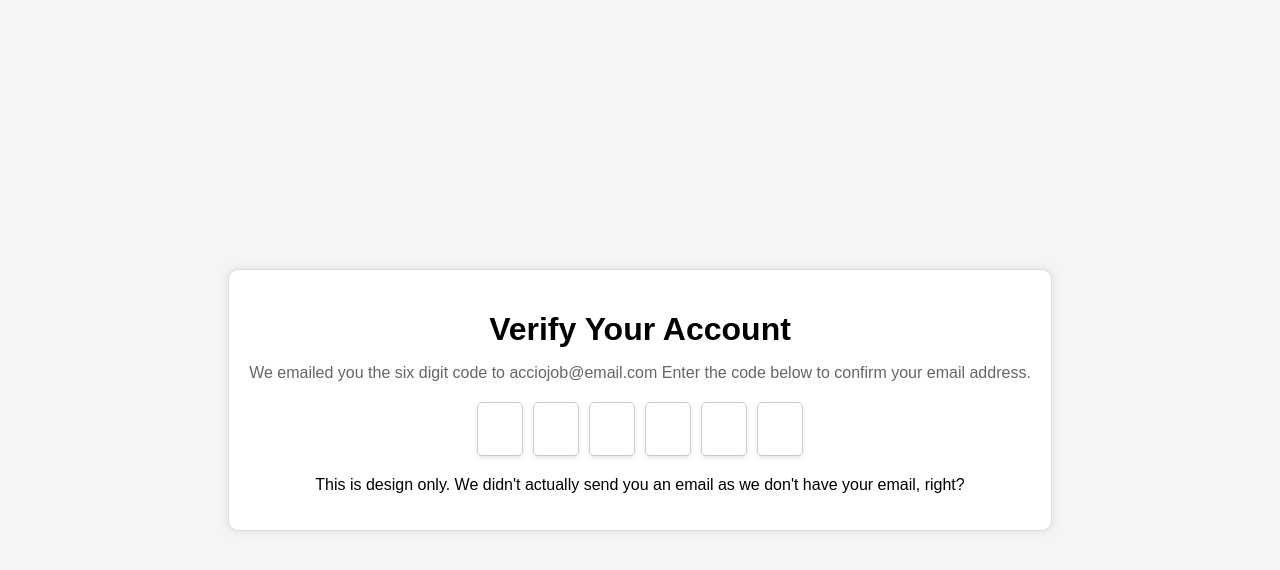
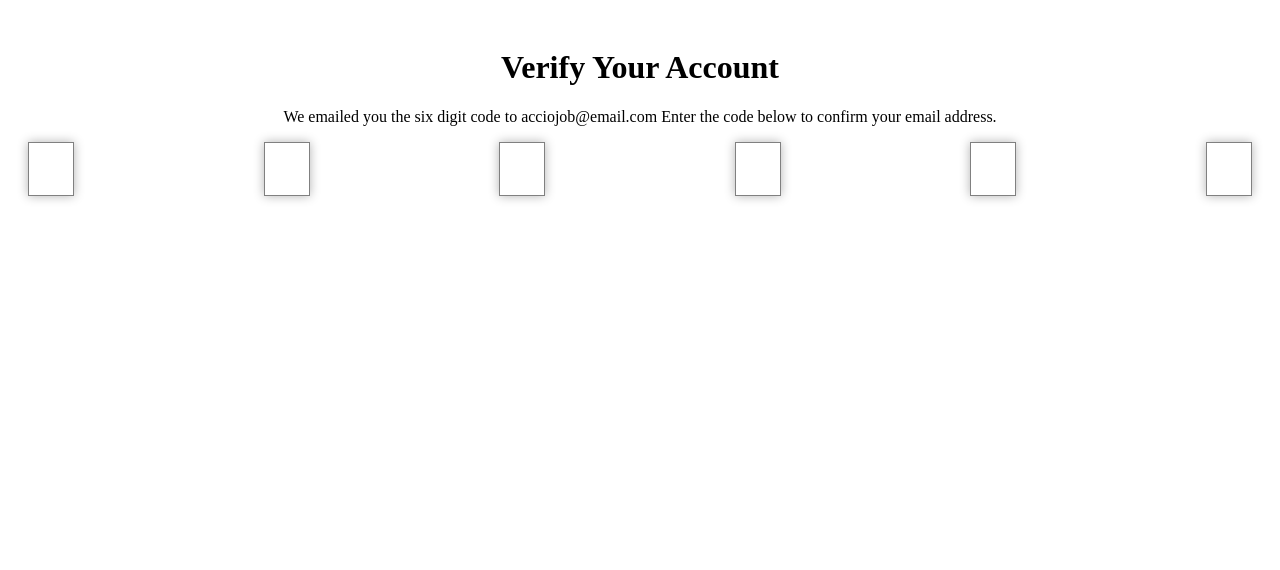
Before and after one commit to acciojob/OTP-SriMoorthy, a website: page main.html in a window 1280 px wide. Drawn offline with Linux system fonts and the light colour scheme.

Commit message:
created a submission

```diff
--- a/main.html
+++ b/main.html
@@ -1,29 +1,26 @@
 <!DOCTYPE html>
+<html>
+<head>
+    <link rel="stylesheet" href="styles.css">
+</head>
+<body>
+    <div class="container">
+        <h1>Verify Your Account</h1>
+        <p>
+            We emailed you the six digit code to acciojob@email.com
+            Enter the code below to confirm your email address.
+        </p>
+        <div class="code-container">
+            <input type="text" class="code">
+            <input type="text" class="code">
+            <input type="text" class="code">
+            <input type="text" class="code">
+            <input type="text" class="code">
+            <input type="text" class="code">
+        </div>
+    </div>
 
-<html>
-
-<head>
-	<link rel="stylesheet" href="styles.css">
-</head>
-
-<body>
-	<!-- the entire body must be written by student -->
-    <div class="container">
-        <h1 id="verification_heading">Verify Your Account</h1>
-        <p id="verification_subtext">We emailed you the six digit code to acciojob@email.com Enter the code below to confirm your email address.</p>
-        <div class="code-container">
-            <input type="text" class="code" maxlength="1" />
-            <input type="text" class="code" maxlength="1" />
-            <input type="text" class="code" maxlength="1" />
-            <input type="text" class="code" maxlength="1" />
-            <input type="text" class="code" maxlength="1" />
-            <input type="text" class="code" maxlength="1" />
-        </div>
-        <p>This is design only. We didn't actually send you an email as we don't have your email, right?</p>
-    </div>
     <script type="text/javascript" src="./script.js">
 </script>
-
 </body>
-
 </html>
--- a/script.js
+++ b/script.js
@@ -1,21 +1,21 @@
-const codes = document.querySelectorAll('.code');
+let codes = document.querySelectorAll(".code")
+// change, input
+codes.forEach((code,index)=>{
 
-codes.forEach((code, index) => {
-    code.addEventListener('input', (e) => {
-        const value = e.target.value;
-        if (value.length > 1) {
-            e.target.value = value[0];  // Take only the first character if more than one character is entered
+    code.addEventListener("input",()=>{
+        if(code.value.length == 1){
+             if(index < codes.length-1){
+                   codes[index+1].focus()
+             }
         }
-        if (value) {
-            if (index < codes.length - 1) {
-                codes[index + 1].focus();
-            }
+    })
+    // keyup, keydown(press)
+    code.addEventListener("keydown",(e)=>{
+           console.log(e.key)
+        if(e.key == "Backspace"){
+              if(index > 0 && code.value.length == 0){
+                codes[index-1].focus()
+              }
         }
-    });
-
-    code.addEventListener('keydown', (e) => {
-        if (e.key === 'Backspace' && !code.value && index > 0) {
-            codes[index - 1].focus();
-        }
-    });
-});
+    })
+})
--- a/styles.css
+++ b/styles.css
@@ -1,50 +1,23 @@
-body {
+.container{
+   background-color: #fff;
+   padding: 20px;
+   border-radius: 10px;
+   text-align: center;
+}
+.code-container{
     display: flex;
-    justify-content: center;
-    align-items: center;
-    height: 100vh;
-    margin: 0;
-    font-family: Arial, sans-serif;
-    background-color: #f5f5f5;
+    justify-content: space-between;
 }
-
-.container {
-    text-align: center;
-    padding: 20px;
-    border: 1px solid #ddd;
-    background: #fff;
-    border-radius: 10px;
-    box-shadow: 0 0 10px rgba(0, 0, 0, 0.1);
-}
-
-#verification_heading {
-    margin-bottom: 10px;
-}
-
-#verification_subtext {
-    margin-bottom: 20px;
-    color: #666;
-}
-
-.code-container {
-    display: flex;
-    justify-content: center;
-    gap: 10px;
-    margin-bottom: 20px;
-}
-
-.code {
+.code{
     width: 40px;
     height: 50px;
+    font-size: 24px;
     text-align: center;
-    font-size: 24px;
-    border: 1px solid #ccc;
-    border-radius: 5px;
-    box-shadow: 0 2px 4px rgba(0, 0, 0, 0.1);
+    border: 1px solid gray;
+    box-shadow: 0 0 10px rgba(0,0,0,0.3);
 }
-
-.code:focus {
+.code:focus{
+    border: 2px solid #000;
+    border-radius: 10px;
     outline: none;
-    border-color: #007bff;
-    box-shadow: 0 0 5px rgba(0, 123, 255, 0.5);
 }
```
